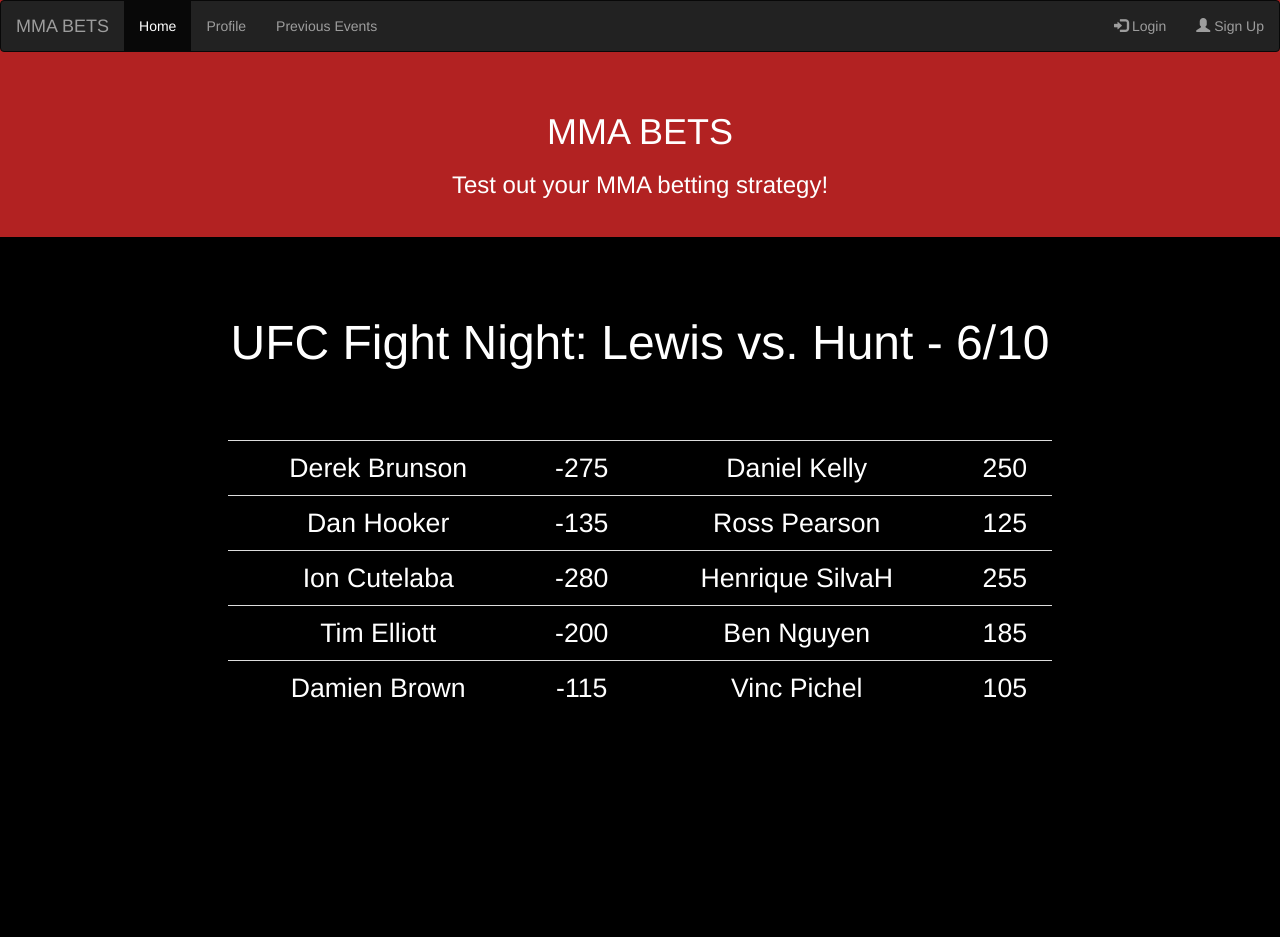
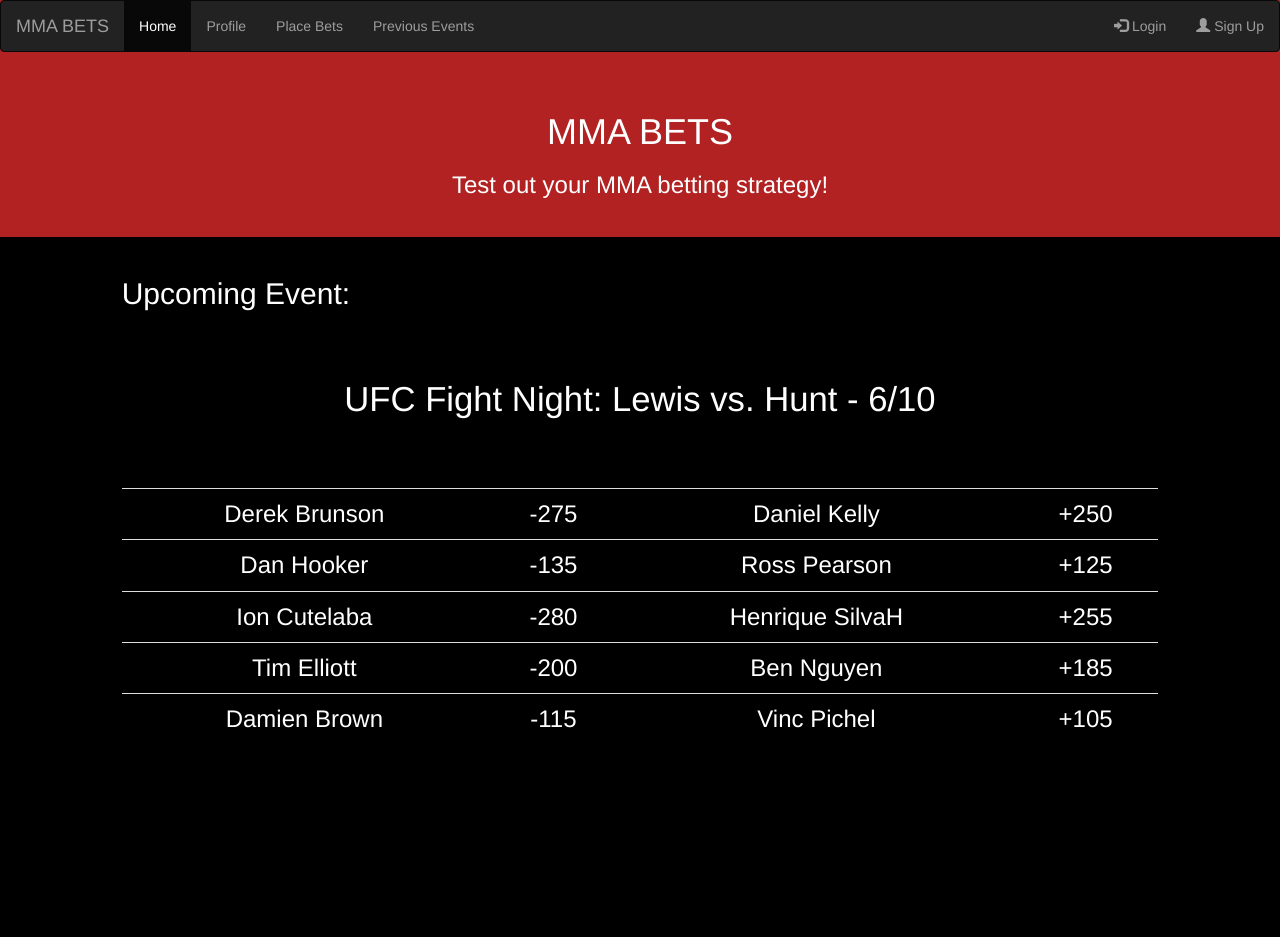
Before and after one commit to arman-ashrafian/MixedMartialBets, a Flask app: page / in a window 1280 px wide. Run offline with Flask 2, Linux system fonts and the light colour scheme; data comes from the database, SQL or seed files in the repository; both versions use the stored data as it was after the commit; parts of the project's set-up code (start-up, migrations or seed data) failed here and were passed over; some libraries are stand-ins or nearby versions.

Commit message:
ui changes

```diff
--- a/app/__init__.py
+++ b/app/__init__.py
@@ -12,12 +12,14 @@ app = Flask(__name__)
 base_dir = os.path.abspath(os.path.dirname(__file__))
 
 app.config['SQLALCHEMY_DATABASE_URI'] = 'sqlite:///' + os.path.join(base_dir, 'database.sqlite3')
+app.config['SQLALCHEMY_TRACK_MODIFICATIONS'] = False
 app.secret_key = 'supersecretkey'
 db = SQLAlchemy(app)
 
 from app import views, models, scraper
 
 def updateDatabase():
+    print("Running Database Update")
     fights = scraper.getFights()
 
     # fights == None if no datafram in foxsports
@@ -39,7 +41,7 @@ def updateDatabase():
                     fightQuery.oddA = fight.oddA
                 if(fight.oddB != fightQuery.oddB):
                     fightQuery.oddB = fight.oddB
-                print("Updated the Database")
+                print("Updated the Database: " + str(fight))
 
         else:
         # add new fights to database
@@ -66,6 +68,6 @@ def scheduleTask():
 
     t = Thread(target=runBackgroundThread)
     t.start()
-    print("Starting Background Tasks")
+    print("Starting Background Task")
 
 scheduleTask()
--- a/app/scraper.py
+++ b/app/scraper.py
@@ -10,7 +10,7 @@ def getFights():
     url = "http://www.foxsports.com/ufc/odds"
     try:
         dfs = pd.read_html(url) #reads the html tables into a list of dataframe objects
-    except ValueError:
+    except:
         return None
 
     sauce = urllib.request.urlopen(url).read()
@@ -57,5 +57,3 @@ def getFights():
 
 
     return fightObjects
-
-getFights()
--- a/app/templates/index.html
+++ b/app/templates/index.html
@@ -24,12 +24,12 @@
   }
   #fightTable {
     color: white;
-    font-size: 20pt;
+    font-size: 18pt;
     text-align: center;
   }
   #eventName {
     color: white;
-    font-size: 36pt;
+    font-size: 26pt;
     text-align: center;
   }
   </style>
@@ -50,6 +50,8 @@
           <a href="/index">Home</a></li>
         <li {% block profileActive %}{% endblock %}>
           <a href="#">Profile</a></li>
+        <li {% block placeBetsActive %}{% endblock %}>
+          <a href="#">Place Bets</a></li>
         <li {% block previousEventsActive %}{% endblock %}>
           <a href="#">Previous Events</a></li>
       </ul>
@@ -77,26 +79,40 @@
     </div>
 
     <div class="row">
-      <div class="col-sm-2"> </div>
+      <div class="col-sm-1">
+      </div>
 
-      <div class="col-sm-8 text-center" style="background-color:black; height:700px;">
-        <br><br><br>
-        <h1 id="eventName">{{event_name}}</h1>
+      <div class="col-sm-10 text-center" style="background-color:black; height:700px;">
+        <br>
+        <h2 style="text-align:left;color:white">Upcoming Event:</h2>
+        <br /><br />
+        <h3 id="eventName">{{event_name}}</h2>
         <br><br><br>
         <table class="table table-hover" id="fightTable" align="center" border=0>
 
           {% for fight in fights %}
             <tr>
                <td>{{ fight.fighterA }}</td>
-               <td>{{ fight.oddA }}</td>
+
+               {% if fight.oddA > 0 %}
+                <td>+{{ fight.oddA }}</td>
+               {% else %}
+                <td>{{ fight.oddA }}</td>
+               {% endif %}
+
                <td>{{ fight.fighterB }}</td>
-               <td>{{ fight.oddB }}</td>
+
+               {% if fight.oddB > 0 %}
+                <td>+{{ fight.oddB }}</td>
+               {% else %}
+                <td>{{ fight.oddB }}</td>
+               {% endif %}
             </tr>
           {% endfor %}
         </table>
       </div>
 
-      <div class="col-sm-2"></div>
+      <div class="col-sm-1"></div>
     </div>
   </div>
 
```
Also changed, not shown: app/database.sqlite3.
